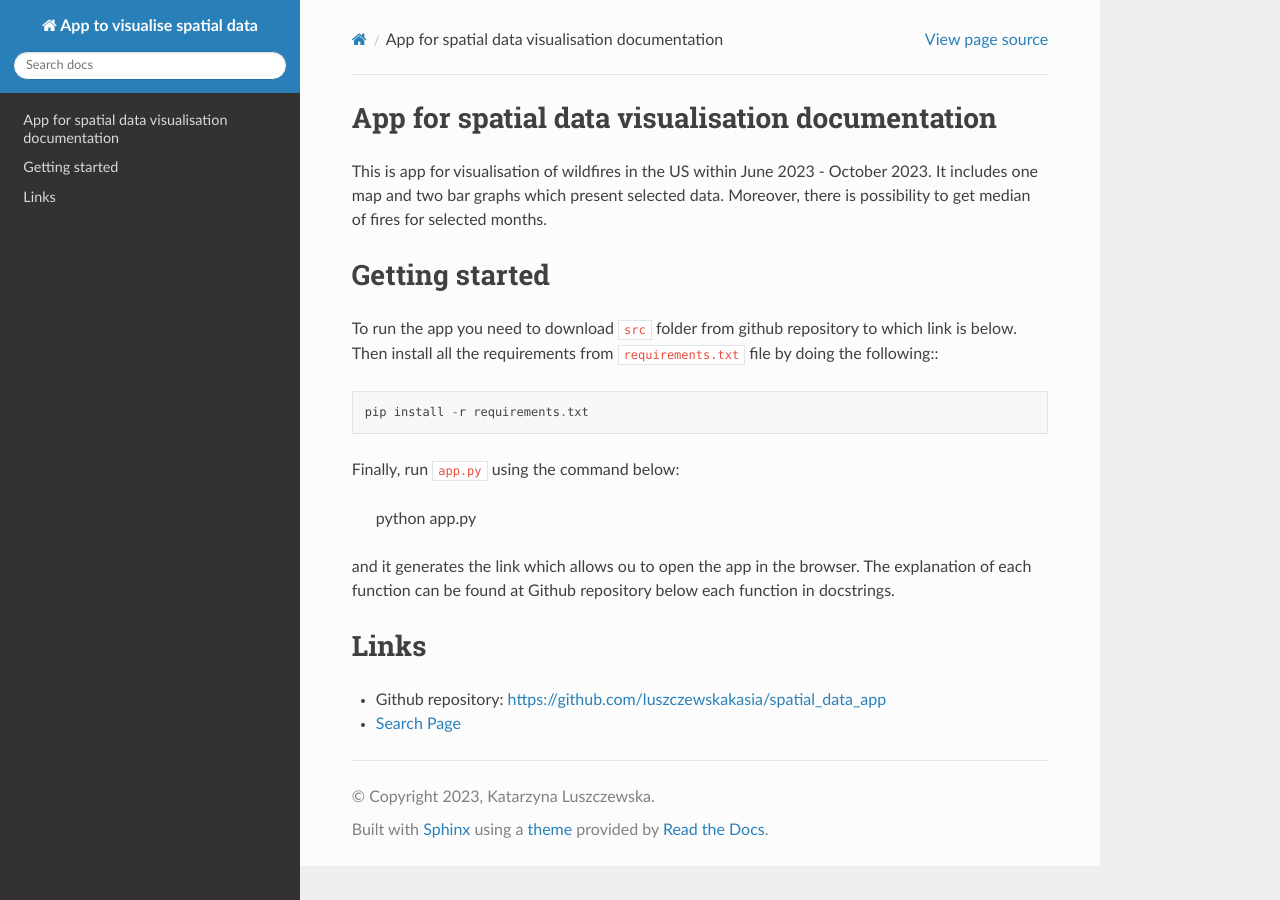
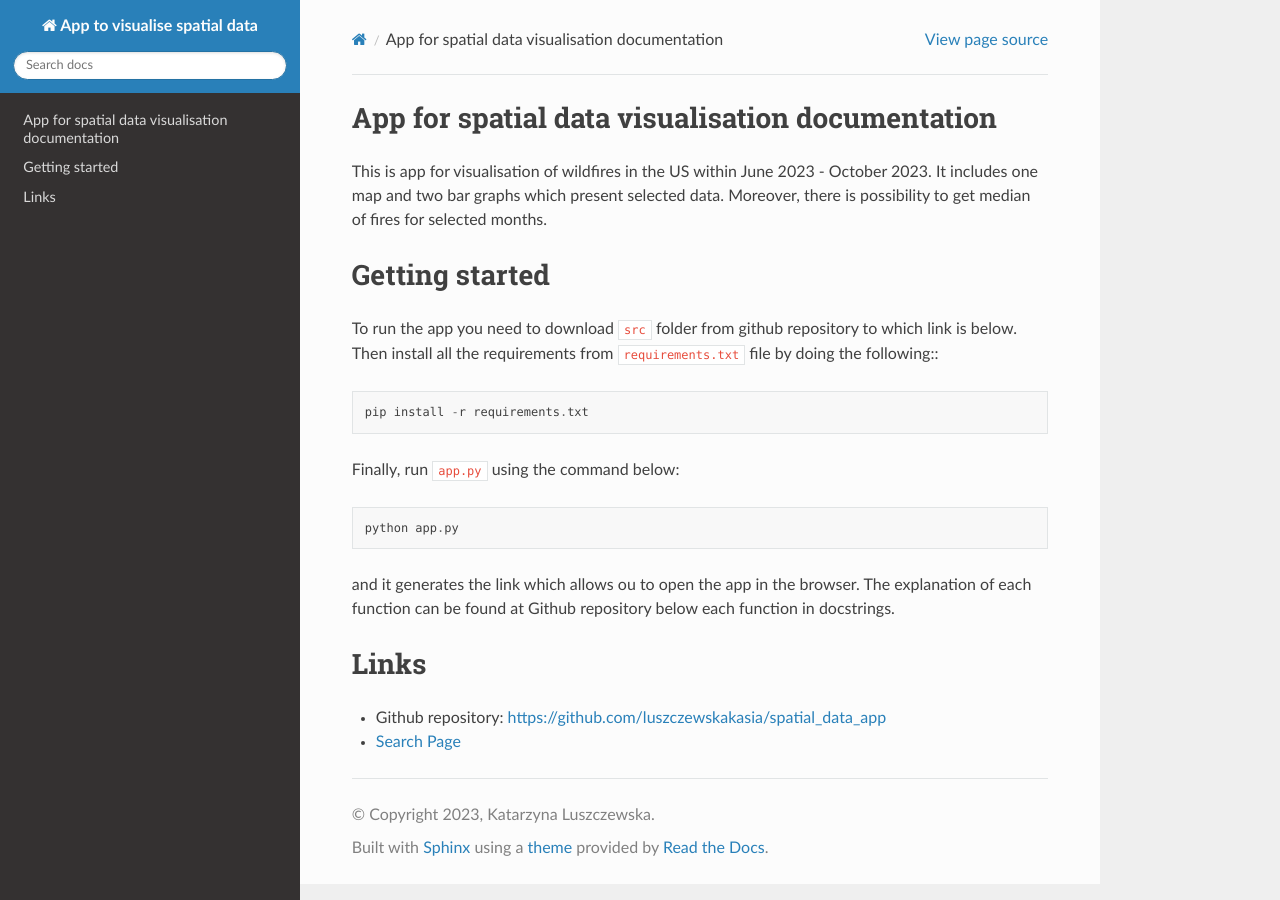
Before and after one commit to luszczewskakasia/spatial_data_app, a Sphinx documentation site: the page built from docs/source/index.rst, in a window 1280 px wide. Built offline with Sphinx 7.4.7 and the Read the Docs theme 2.0.0, drawn with Linux system fonts in a browser that asks for light colours.

```diff
--- a/docs/source/index.rst
+++ b/docs/source/index.rst
@@ -22,7 +22,7 @@ Then install all the requirements from ``requirements.txt`` file by doing the fo
 
    pip install -r requirements.txt
 
-Finally, run ``app.py`` using the command below:
+Finally, run ``app.py`` using the command below: ::
 
    python app.py
 
```
